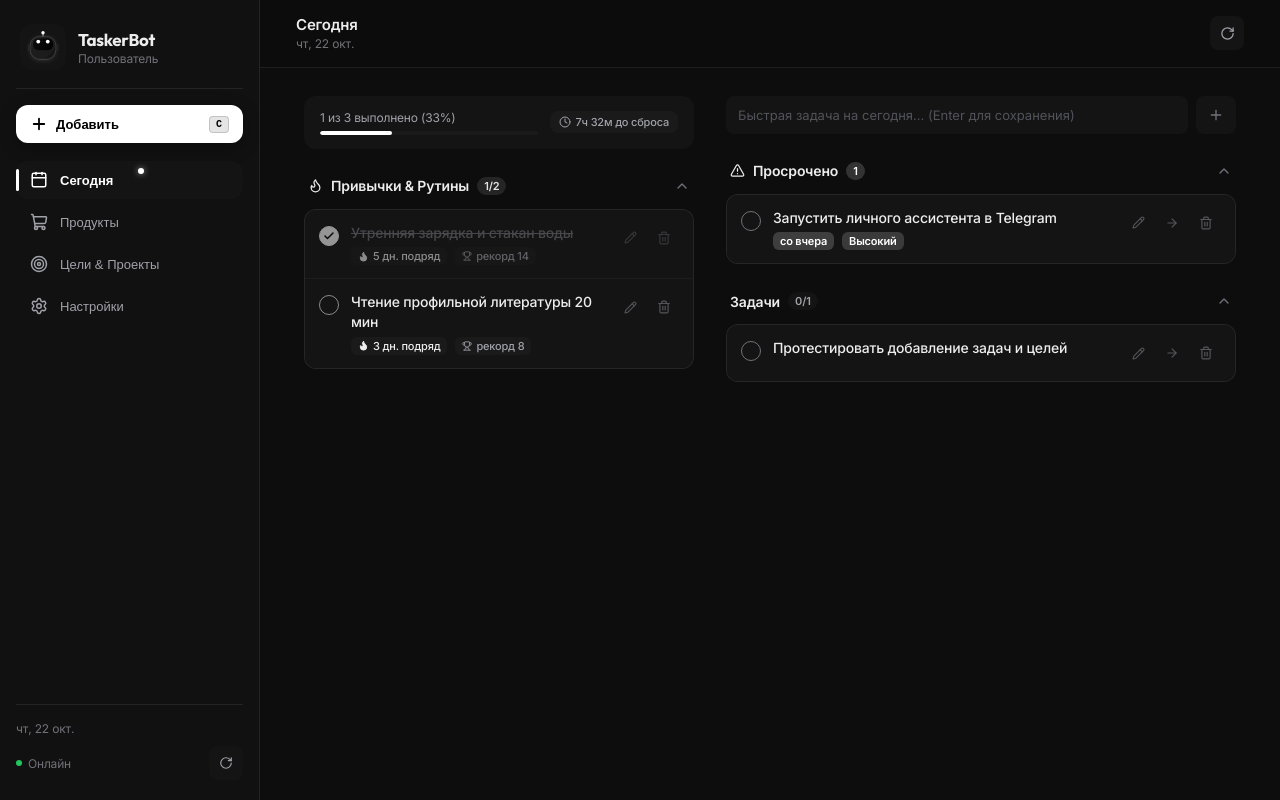
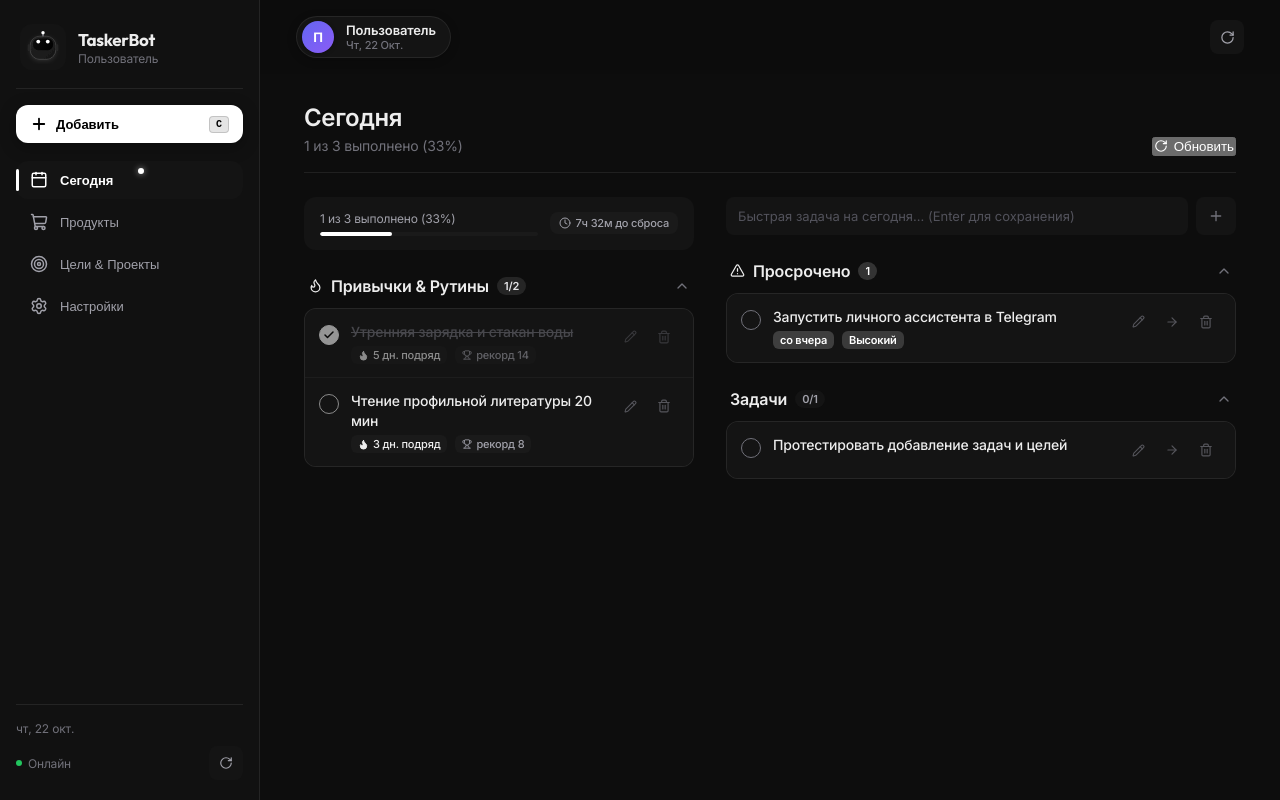
Before and after one commit to Artstrel/TaskerBot, a React (Vite) app in the folder frontend/: page / in a window 1280 px wide. Built offline with nearby package versions, Linux system fonts and the light colour scheme; no server answers.

Commit message:
feat(ui): implement HIG mobile and M3 desktop typography, header profile bubble with avatar

```diff
--- a/frontend/src/App.jsx
+++ b/frontend/src/App.jsx
@@ -80,6 +80,7 @@ export default function App() {
   const [isQuickAddOpen, setIsQuickAddOpen] = useState(false);
   const [quickAddOptions, setQuickAddOptions] = useState(null);
   const [mascotMood, setMascotMood] = useState('idle');
+  const [avatarError, setAvatarError] = useState(false);
 
   useEffect(() => {
     // Initialize Telegram WebApp
@@ -333,42 +334,25 @@ export default function App() {
         <div className="app-main-wrapper">
           {/* Top Sticky Header */}
           <header className="app-header">
-            <div className="header-companion-group">
-              <div className="header-mascot-wrapper mobile-only-item">
-                <Mascot
-                  state={mascotMood}
-                  size={34}
-                  interactive={true}
-                  onClick={() => {
-                    setMascotMood((prev) => (prev === 'idle' ? 'happy' : 'idle'));
-                  }}
-                />
+            <div className="header-profile-bubble">
+              <div className="header-avatar-circle">
+                {currentUser.photo_url && !avatarError ? (
+                  <img
+                    src={currentUser.photo_url}
+                    alt={currentUser.first_name || 'User'}
+                    className="header-avatar-img"
+                    referrerPolicy="no-referrer"
+                    onError={() => setAvatarError(true)}
+                  />
+                ) : (
+                  <span className="header-avatar-initial">
+                    {(currentUser.first_name || 'П').charAt(0).toUpperCase()}
+                  </span>
+                )}
               </div>
-              <div className="header-titles">
-                <div className="header-title-main">
-                  <span className="mobile-only-item">{currentUser.first_name || 'TaskerBot'}</span>
-                  <span className="desktop-only-item">
-                    {activeTab === 'today'
-                      ? 'Сегодня'
-                      : activeTab === 'groceries'
-                      ? 'Список продуктов'
-                      : activeTab === 'goals'
-                      ? 'Проекты & Цели'
-                      : 'Настройки'}
-                  </span>
-                </div>
-                <div className="header-subtitle">
-                  {todayFormatted}
-                  <span className="mobile-only-item">
-                    {activeTab === 'groceries'
-                      ? ' • Продукты'
-                      : activeTab === 'goals'
-                      ? ' • Цели'
-                      : activeTab === 'settings'
-                      ? ' • Параметры'
-                      : ''}
-                  </span>
-                </div>
+              <div className="header-bubble-text">
+                <span className="header-bubble-name">{currentUser.first_name || 'TaskerBot'}</span>
+                <span className="header-bubble-date">{todayFormatted}</span>
               </div>
             </div>
 
--- a/frontend/src/components/GoalsTab.jsx
+++ b/frontend/src/components/GoalsTab.jsx
@@ -370,18 +370,53 @@ export default function GoalsTab({
 
   return (
     <div className="linear-section" style={{ paddingBottom: '30px' }}>
-      <h1 className="mobile-large-title mobile-only-item" style={{ margin: '0 0 10px 0' }}>Проекты & Цели</h1>
-      {/* Header bar */}
-      <div style={{ display: 'flex', alignItems: 'center', justifyContent: 'space-between', marginBottom: '14px' }}>
-        <div>
-          <h2 className="desktop-only-item" style={{ fontSize: '18px', fontWeight: 600, color: 'var(--text-primary)' }}>
-            Проекты & Цели
-          </h2>
-          <div style={{ fontSize: '12px', color: 'var(--text-tertiary)', marginTop: '2px' }}>
+      {/* Mobile iOS HIG Large Title */}
+      <h1 className="mobile-large-title mobile-only-item">Проекты & Цели</h1>
+
+      {/* Desktop Material 3 View Header */}
+      <div className="desktop-view-header desktop-only-item">
+        <div className="desktop-view-title-group">
+          <h1 className="desktop-view-title">Проекты & Цели</h1>
+          <div className="desktop-view-subtitle">
             {goalsData.length} {goalsData.length === 1 ? 'цель' : 'целей'} в работе
           </div>
         </div>
+        <div className="desktop-view-actions">
+          {onForceRefresh && (
+            <button
+              type="button"
+              className="btn btn-secondary btn-sm"
+              onClick={() => {
+                hapticFeedback('light');
+                onForceRefresh();
+              }}
+              title="Обновить цели"
+              style={{ display: 'inline-flex', alignItems: 'center', gap: '6px' }}
+            >
+              <RotateCw size={14} className={isSyncing ? 'spin-icon' : ''} />
+              <span>Обновить</span>
+            </button>
+          )}
+          <button
+            type="button"
+            className="btn btn-primary btn-sm"
+            onClick={() => {
+              hapticFeedback('light');
+              setIsCreatingGoal((prev) => !prev);
+            }}
+            style={{ display: 'inline-flex', alignItems: 'center', gap: '6px' }}
+          >
+            <Plus size={15} />
+            <span>Вручную</span>
+          </button>
+        </div>
+      </div>
 
+      {/* Mobile Sub-Header Bar */}
+      <div className="mobile-only-item" style={{ display: 'flex', alignItems: 'center', justifyContent: 'space-between', marginBottom: '14px', width: '100%' }}>
+        <div style={{ fontSize: '12px', color: 'var(--text-tertiary)' }}>
+          {goalsData.length} {goalsData.length === 1 ? 'цель' : 'целей'} в работе
+        </div>
         <div style={{ display: 'flex', alignItems: 'center', gap: '8px' }}>
           {onForceRefresh && (
             <button
--- a/frontend/src/components/GroceriesTab.jsx
+++ b/frontend/src/components/GroceriesTab.jsx
@@ -424,7 +424,47 @@ export default function GroceriesTab({
 
   return (
     <div className="tab-scroll-container groceries-tab-container">
+      {/* Mobile iOS HIG Large Title */}
       <h1 className="mobile-large-title mobile-only-item">Список продуктов</h1>
+
+      {/* Desktop Material 3 View Header */}
+      <div className="desktop-view-header desktop-only-item">
+        <div className="desktop-view-title-group">
+          <h1 className="desktop-view-title">Список продуктов</h1>
+          <div className="desktop-view-subtitle">
+            {completedCount} из {totalCount} куплено ({progressPct}%)
+          </div>
+        </div>
+        <div className="desktop-view-actions">
+          {onForceRefresh && (
+            <button
+              type="button"
+              className="btn btn-secondary btn-sm"
+              onClick={() => {
+                hapticFeedback('light');
+                onForceRefresh();
+              }}
+              title="Обновить список продуктов"
+              style={{ display: 'inline-flex', alignItems: 'center', gap: '6px' }}
+            >
+              <RotateCw size={14} className={isSyncing ? 'spin-icon' : ''} />
+              <span>Обновить</span>
+            </button>
+          )}
+          {completedCount > 0 && (
+            <button
+              type="button"
+              className="btn btn-secondary btn-sm"
+              onClick={handleClearCompleted}
+              title="Очистить купленные товары"
+              style={{ display: 'inline-flex', alignItems: 'center', gap: '6px' }}
+            >
+              <Trash2 size={14} />
+              <span>Очистить купленное</span>
+            </button>
+          )}
+        </div>
+      </div>
 
       {/* Progress & Actions Header Card */}
       <div className="day-status-card">
--- a/frontend/src/components/SettingsTab.jsx
+++ b/frontend/src/components/SettingsTab.jsx
@@ -126,18 +126,57 @@ export default function SettingsTab({ onRefresh, onForceRefresh, isSyncing }) {
 
   return (
     <div className="linear-section" style={{ paddingBottom: '30px' }}>
-      <h1 className="mobile-large-title mobile-only-item" style={{ margin: '0 0 10px 0' }}>Параметры</h1>
-      {/* Header */}
-      <div style={{ display: 'flex', alignItems: 'center', justifyContent: 'space-between', marginBottom: '14px' }}>
-        <div>
-          <h2 className="desktop-only-item" style={{ fontSize: '18px', fontWeight: 600, color: 'var(--text-primary)' }}>
-            Параметры
-          </h2>
-          <div style={{ fontSize: '12px', color: 'var(--text-tertiary)', marginTop: '2px' }}>
-            Уведомления, время и AI-интеграция
+      {/* Mobile iOS HIG Large Title */}
+      <h1 className="mobile-large-title mobile-only-item">Параметры</h1>
+
+      {/* Desktop Material 3 View Header */}
+      <div className="desktop-view-header desktop-only-item">
+        <div className="desktop-view-title-group">
+          <h1 className="desktop-view-title">Параметры</h1>
+          <div className="desktop-view-subtitle">
+            Уведомления, время завершения дня и AI-интеграция
           </div>
         </div>
+        <div className="desktop-view-actions">
+          {onForceRefresh && (
+            <button
+              type="button"
+              className="btn btn-secondary btn-sm"
+              onClick={() => {
+                hapticFeedback('light');
+                onForceRefresh();
+              }}
+              title="Обновить настройки"
+              style={{ display: 'inline-flex', alignItems: 'center', gap: '6px' }}
+            >
+              <RotateCw size={14} className={isSyncing ? 'spin-icon' : ''} />
+              <span>Обновить</span>
+            </button>
+          )}
+          {savedSuccess && (
+            <span
+              style={{
+                fontSize: '11px',
+                color: 'var(--accent-success)',
+                background: 'var(--accent-success-dim)',
+                padding: '4px 10px',
+                borderRadius: 'var(--radius-full)',
+                display: 'inline-flex',
+                alignItems: 'center',
+                gap: '4px',
+              }}
+            >
+              <Check size={12} /> Сохранено
+            </span>
+          )}
+        </div>
+      </div>
 
+      {/* Mobile Sub-Header Bar */}
+      <div className="mobile-only-item" style={{ display: 'flex', alignItems: 'center', justifyContent: 'space-between', marginBottom: '14px', width: '100%' }}>
+        <div style={{ fontSize: '12px', color: 'var(--text-tertiary)' }}>
+          Уведомления, время и AI-интеграция
+        </div>
         <div style={{ display: 'flex', alignItems: 'center', gap: '8px' }}>
           {onForceRefresh && (
             <button
@@ -152,7 +191,6 @@ export default function SettingsTab({ onRefresh, onForceRefresh, isSyncing }) {
               <RotateCw size={13} className={isSyncing ? 'spin-icon' : ''} />
             </button>
           )}
-
           {savedSuccess && (
             <span
               style={{
@@ -204,7 +242,7 @@ export default function SettingsTab({ onRefresh, onForceRefresh, isSyncing }) {
       </div>
 
       <div className="settings-desktop-grid">
-      <div style={{ fontSize: '11px', fontWeight: 600, color: 'var(--text-tertiary)', textTransform: 'uppercase', marginBottom: '6px', paddingLeft: '4px' }}>
+      <div className="settings-section-title">
         Сервер бэкенда (API)
       </div>
       <div className="settings-group" style={{ padding: '14px 16px', marginBottom: '16px' }}>
@@ -278,7 +316,7 @@ export default function SettingsTab({ onRefresh, onForceRefresh, isSyncing }) {
       </div>
 
       {/* SECTION: Notifications */}
-      <div style={{ fontSize: '11px', fontWeight: 600, color: 'var(--text-tertiary)', textTransform: 'uppercase', marginBottom: '6px', paddingLeft: '4px' }}>
+      <div className="settings-section-title">
         Уведомления в Telegram
       </div>
       <div className="settings-group">
@@ -311,7 +349,7 @@ export default function SettingsTab({ onRefresh, onForceRefresh, isSyncing }) {
       </div>
 
       {/* SECTION: Day end cutoff */}
-      <div style={{ fontSize: '11px', fontWeight: 600, color: 'var(--text-tertiary)', textTransform: 'uppercase', marginBottom: '6px', paddingLeft: '4px' }}>
+      <div className="settings-section-title">
         Время сброса дня
       </div>
       <div className="settings-group" style={{ padding: '14px 16px' }}>
@@ -341,7 +379,7 @@ export default function SettingsTab({ onRefresh, onForceRefresh, isSyncing }) {
       </div>
 
       {/* SECTION: Timezone */}
-      <div style={{ fontSize: '11px', fontWeight: 600, color: 'var(--text-tertiary)', textTransform: 'uppercase', marginBottom: '6px', paddingLeft: '4px' }}>
+      <div className="settings-section-title">
         Часовой пояс
       </div>
       <div className="settings-group">
@@ -363,7 +401,7 @@ export default function SettingsTab({ onRefresh, onForceRefresh, isSyncing }) {
       </div>
 
       {/* SECTION: AI Providers */}
-      <div style={{ fontSize: '11px', fontWeight: 600, color: 'var(--text-tertiary)', textTransform: 'uppercase', marginBottom: '6px', paddingLeft: '4px' }}>
+      <div className="settings-section-title">
         AI Провайдер
       </div>
       <div className="settings-group" style={{ padding: '10px' }}>
@@ -452,7 +490,7 @@ export default function SettingsTab({ onRefresh, onForceRefresh, isSyncing }) {
       </div>
 
       {/* SECTION: Direct AI Keys (Browser / Offline Mode) */}
-      <div style={{ fontSize: '11px', fontWeight: 600, color: 'var(--text-tertiary)', textTransform: 'uppercase', marginBottom: '6px', paddingLeft: '4px', marginTop: '16px' }}>
+      <div className="settings-section-title">
         Ключи API для автономного режима (GitHub Pages)
       </div>
       <div className="settings-group" style={{ padding: '14px 16px' }}>
--- a/frontend/src/components/TodayTab.jsx
+++ b/frontend/src/components/TodayTab.jsx
@@ -979,7 +979,36 @@ export default function TodayTab({
 
   return (
     <div className="today-tab-container">
+      {/* Mobile iOS HIG Large Title */}
       <h1 className="mobile-large-title mobile-only-item">Сегодня</h1>
+
+      {/* Desktop Material 3 View Header */}
+      <div className="desktop-view-header desktop-only-item">
+        <div className="desktop-view-title-group">
+          <h1 className="desktop-view-title">Сегодня</h1>
+          <div className="desktop-view-subtitle">
+            {completed_count} из {total_count} выполнено ({progressPct}%)
+          </div>
+        </div>
+        <div className="desktop-view-actions">
+          {onForceRefresh && (
+            <button
+              type="button"
+              className="btn btn-secondary btn-sm"
+              onClick={() => {
+                hapticFeedback('light');
+                onForceRefresh();
+              }}
+              title="Обновить данные"
+              style={{ display: 'inline-flex', alignItems: 'center', gap: '6px' }}
+            >
+              <RotateCw size={14} className={isSyncing ? 'spin-icon' : ''} />
+              <span>Обновить</span>
+            </button>
+          )}
+        </div>
+      </div>
+
       <div className="today-desktop-grid">
         {/* LEFT COLUMN: Status & Habits */}
         <div className="today-col-left">
--- a/frontend/src/index.css
+++ b/frontend/src/index.css
@@ -168,7 +168,7 @@ h1, h2, h3, h4, .brand-font {
   padding-bottom: calc(116px + var(--safe-bottom));
 }
 
-/* Minimalist App Header with Dynamic Telegram Safe Areas */
+/* Minimalist App Header with Dynamic Telegram Safe Areas (No Border) */
 .app-header {
   position: sticky;
   top: 0;
@@ -176,8 +176,8 @@ h1, h2, h3, h4, .brand-font {
   background-color: rgba(13, 13, 13, 0.88);
   backdrop-filter: blur(20px);
   -webkit-backdrop-filter: blur(20px);
-  border-bottom: 1px solid var(--border-subtle);
-  padding: calc(12px + var(--safe-top)) calc(18px + var(--safe-right)) 12px calc(18px + var(--safe-left));
+  border-bottom: none;
+  padding: calc(10px + var(--safe-top)) calc(18px + var(--safe-right)) 10px calc(18px + var(--safe-left));
   display: flex;
   align-items: center;
   justify-content: space-between;
@@ -188,74 +188,91 @@ body.is-tg-fullscreen .app-header {
   padding-left: max(calc(18px + var(--safe-left)), 92px) !important;
   padding-right: max(calc(18px + var(--safe-right)), 92px) !important;
   justify-content: center !important;
-  text-align: center;
-}
-
-body.is-tg-fullscreen .header-companion-group {
-  justify-content: center;
+}
+
+body.is-tg-fullscreen .header-profile-bubble {
   margin: 0 auto;
-  gap: 8px;
-}
-
-body.is-tg-fullscreen .header-titles {
-  align-items: center;
-  text-align: center;
-}
-
-body.is-tg-fullscreen .header-title-main {
-  justify-content: center;
-}
-
-body.is-tg-fullscreen .header-subtitle {
-  text-align: center;
 }
 
 body.is-tg-fullscreen .header-actions {
   display: none !important;
 }
 
-.header-companion-group {
-  display: flex;
+/* User Profile Bubble in Header */
+.header-profile-bubble {
+  display: inline-flex;
   align-items: center;
   gap: 12px;
-}
-
-.header-mascot-wrapper {
-  position: relative;
+  padding: 4px 14px 4px 5px;
+  background: var(--bg-surface);
+  border: 1px solid rgba(255, 255, 255, 0.08);
+  border-radius: var(--radius-full);
+  box-shadow: 0 2px 8px rgba(0, 0, 0, 0.25);
+  transition: background 0.2s ease, border-color 0.2s ease, transform 0.15s ease;
+  user-select: none;
+  cursor: default;
+  max-width: 100%;
+}
+
+.header-profile-bubble:hover {
+  background: var(--bg-card);
+  border-color: rgba(255, 255, 255, 0.14);
+}
+
+.header-avatar-circle {
+  width: 32px;
+  height: 32px;
+  border-radius: 50%;
+  overflow: hidden;
+  flex-shrink: 0;
   display: flex;
   align-items: center;
   justify-content: center;
-  padding: 3px;
-  border-radius: var(--radius-md);
-  background: var(--bg-surface);
-  border: none;
-  transition: opacity 0.2s;
-}
-
-.header-mascot-wrapper:hover {
-  opacity: 0.9;
-}
-
-.header-titles {
+  background: linear-gradient(135deg, #6366f1, #8b5cf6);
+  box-shadow: 0 1px 4px rgba(0, 0, 0, 0.3);
+}
+
+.header-avatar-img {
+  width: 100%;
+  height: 100%;
+  object-fit: cover;
+  display: block;
+}
+
+.header-avatar-initial {
+  font-size: 13px;
+  font-weight: 700;
+  color: #ffffff;
+  text-transform: uppercase;
+  line-height: 1;
+}
+
+.header-bubble-text {
   display: flex;
   flex-direction: column;
-}
-
-.header-title-main {
-  font-size: 15px;
+  align-items: flex-start;
+  text-align: left;
+  min-width: 0;
+}
+
+.header-bubble-name {
+  font-size: 13px;
   font-weight: 600;
   color: var(--text-primary);
   line-height: 1.25;
-  display: flex;
-  align-items: center;
-  gap: 6px;
-}
-
-.header-subtitle {
-  font-size: 12px;
+  white-space: nowrap;
+  overflow: hidden;
+  text-overflow: ellipsis;
+  letter-spacing: -0.01em;
+}
+
+.header-bubble-date {
+  font-size: 11px;
+  font-weight: 500;
   color: var(--text-tertiary);
-  font-weight: 400;
-  margin-top: 1px;
+  line-height: 1.2;
+  white-space: nowrap;
+  text-transform: capitalize;
 }
 
 .header-actions {
@@ -312,20 +329,65 @@ body.is-tg-fullscreen .header-actions {
   transform: scale(0.94);
 }
 
-/* Mobile Large Title (iOS Style) */
+/* Mobile Large Title (Apple HIG Style) */
 .mobile-large-title {
-  font-family: 'Outfit', 'Inter', sans-serif;
-  font-size: 26px;
+  font-family: 'Outfit', 'Inter', -apple-system, BlinkMacSystemFont, sans-serif;
+  font-size: 28px;
   font-weight: 700;
-  letter-spacing: -0.03em;
-  color: var(--text-primary);
-  margin: 14px 16px 8px 16px;
-  line-height: 1.15;
+  letter-spacing: -0.025em;
+  color: var(--text-primary);
+  margin: 16px 16px 12px 16px;
+  line-height: 1.2;
 }
 
 @media (min-width: 768px) {
   .mobile-large-title {
     display: none !important;
+  }
+}
+
+/* Unified Desktop View Header (Google Material 3) */
+.desktop-view-header {
+  display: none;
+}
+
+@media (min-width: 768px) {
+  .desktop-view-header {
+    display: flex !important;
+    align-items: flex-end;
+    justify-content: space-between;
+    margin-bottom: 24px;
+    padding-bottom: 16px;
+    border-bottom: 1px solid var(--border-subtle);
+  }
+
+  .desktop-view-title-group {
+    display: flex;
+    flex-direction: column;
+    gap: 4px;
+  }
+
+  .desktop-view-title {
+    font-family: 'Outfit', 'Inter', sans-serif;
+    font-size: 24px;
+    font-weight: 600;
+    letter-spacing: -0.015em;
+    line-height: 1.25;
+    color: var(--text-primary);
+    margin: 0;
+  }
+
+  .desktop-view-subtitle {
+    font-size: 14px;
+    font-weight: 400;
+    color: var(--text-tertiary);
+    line-height: 1.4;
+  }
+
+  .desktop-view-actions {
+    display: flex;
+    align-items: center;
+    gap: 10px;
   }
 }
 
@@ -450,28 +512,40 @@ body.is-tg-fullscreen .header-actions {
   box-shadow: 0 0 6px rgba(255, 255, 255, 0.6);
 }
 
-/* Minimalist Cards and Sections */
+/* Minimalist Cards and Sections (Apple HIG Grouped Lists on Mobile) */
 .linear-section {
-  margin: 14px 16px;
+  margin: 22px 16px 12px 16px;
 }
 
 .linear-section-header {
   display: flex;
   align-items: center;
   justify-content: space-between;
-  padding: 8px 4px;
+  padding: 6px 4px;
   user-select: none;
   cursor: pointer;
 }
 
 .linear-section-title {
-  font-size: 14px;
+  font-size: 13px;
   font-weight: 600;
-  letter-spacing: -0.01em;
-  color: var(--text-primary);
+  letter-spacing: 0.04em;
+  text-transform: uppercase;
+  color: var(--text-secondary);
   display: flex;
   align-items: center;
   gap: 8px;
+}
+
+.settings-section-title {
+  font-size: 13px;
+  font-weight: 600;
+  color: var(--text-secondary);
+  text-transform: uppercase;
+  letter-spacing: 0.04em;
+  margin-bottom: 8px;
+  margin-top: 20px;
+  padding-left: 4px;
 }
 
 .linear-count-badge {
@@ -1772,6 +1846,31 @@ body.is-tg-fullscreen .header-actions {
 
   .app-header {
     padding: 16px 36px;
+    border-bottom: none;
+  }
+
+  /* Material 3 Section Headers on Desktop */
+  .linear-section {
+    margin: 24px 0 14px 0;
+  }
+
+  .linear-section-title {
+    font-size: 16px;
+    font-weight: 600;
+    text-transform: none;
+    letter-spacing: -0.01em;
+    color: var(--text-primary);
+  }
+
+  .settings-section-title {
+    font-size: 16px;
+    font-weight: 600;
+    color: var(--text-primary);
+    text-transform: none;
+    letter-spacing: -0.01em;
+    margin-bottom: 12px;
+    margin-top: 24px;
+    padding-left: 0;
   }
 
   .main-content-container {
```
